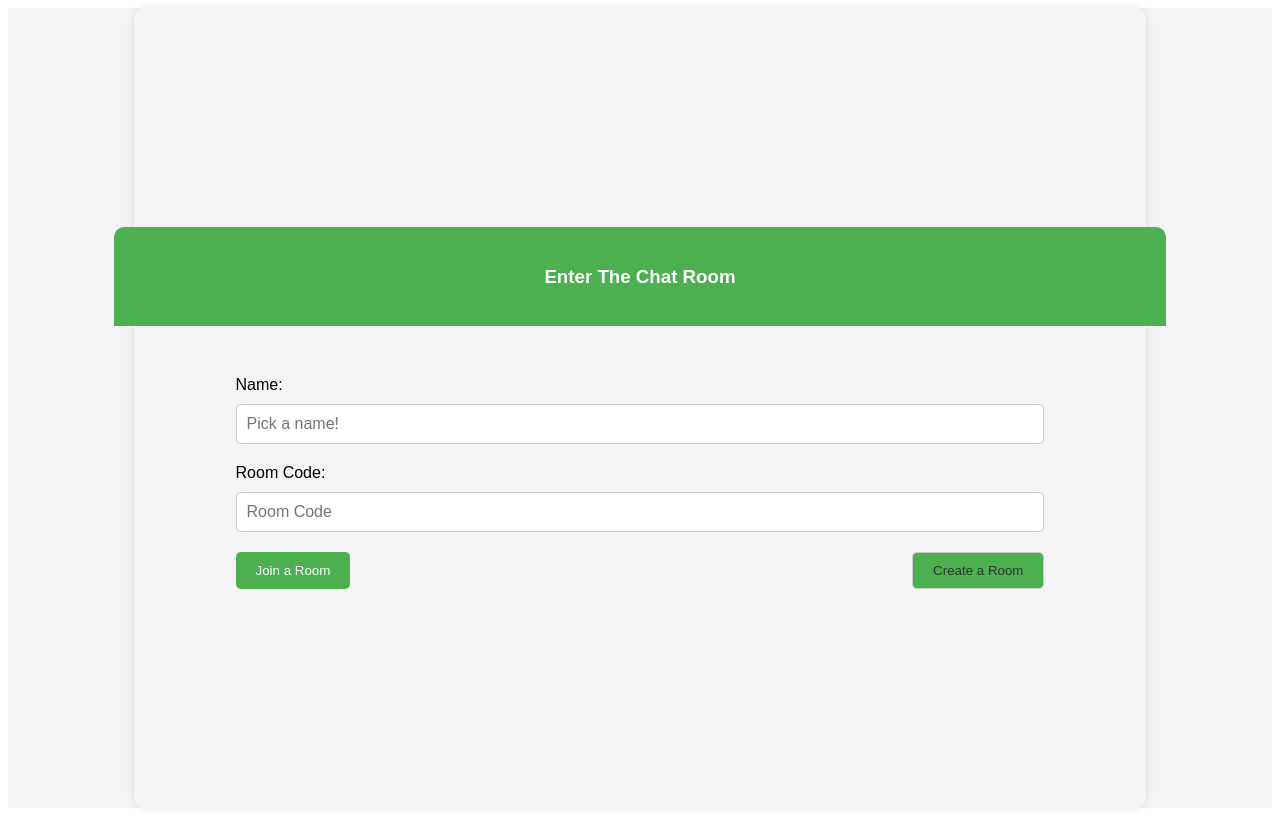
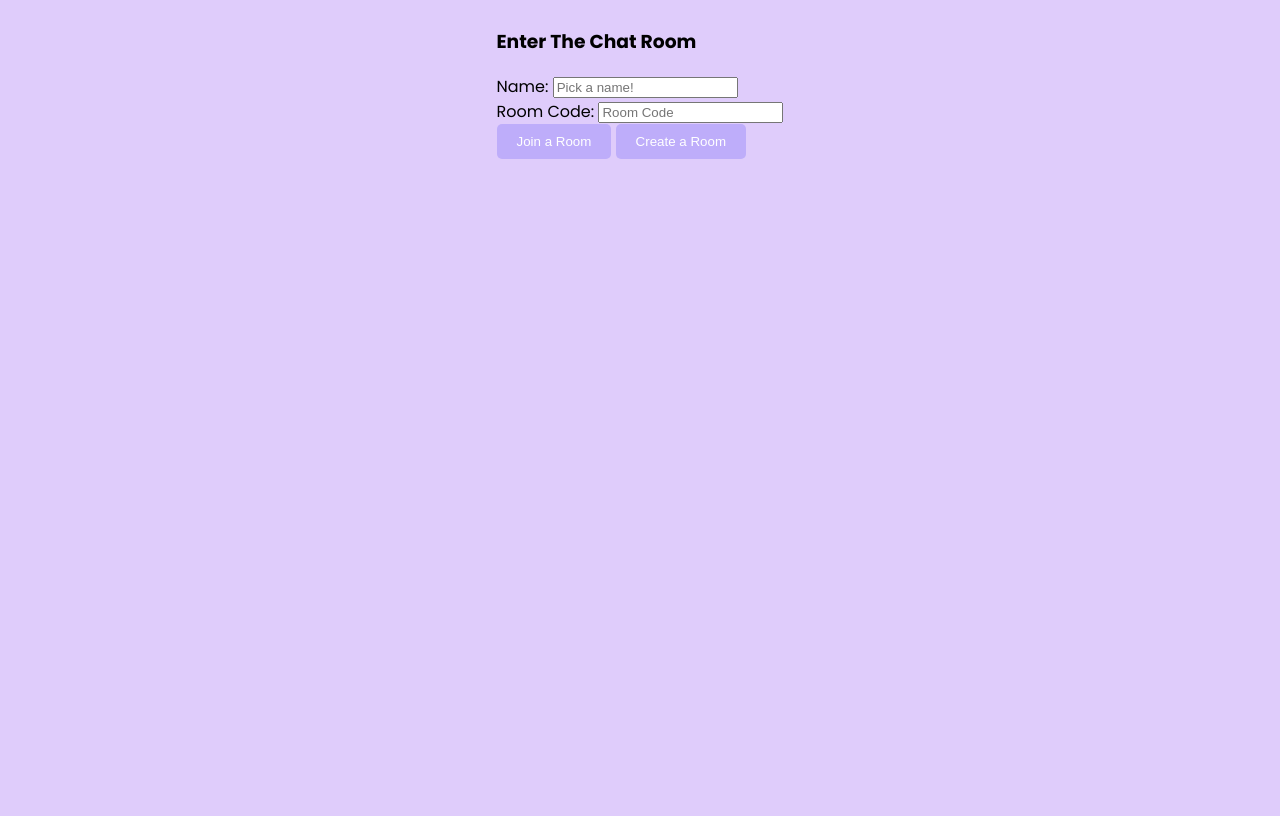
Before and after one commit to mhrkq/RumorChat, a Flask app: page / in a window 1280 px wide. After the commit the page ends 159 px from the top, so only its background shows below. Run offline with Flask 3, Linux system fonts and the light colour scheme; data that the repository does not hold is empty; some libraries are stand-ins or nearby versions.

Commit message:
Update2 style.css

```diff
--- a/static/css/style.css
+++ b/static/css/style.css
@@ -1,11 +1,38 @@
+@import url("https://fonts.googleapis.com/css2?family=Poppins:wght@400;500;600;700;800;900&display=swap");
+
+body {
+  font-family: "Poppins", sans-serif;
+  background: #DFCCFB;
+  color: black;
+  border-radius: 3px;
+}
+
+::-webkit-scrollbar {
+  width: 5px;
+}
+
+::-webkit-scrollbar-thumb {
+  background: #BEADFA;
+  border-radius: 10px;
+}
+
 .content {
-  font-family: "Sohne-Regular", sans-serif;
   display: flex;
-  flex-direction: column;
   align-items: center;
   justify-content: center;
-  background-color: #F4F4F4;
-  height: 100vh;
+}
+
+button {
+  padding: 10px 20px;
+  background-color: #BEADFA;
+  color: #fff;
+  border: none;
+  border-radius: 5px;
+  cursor: pointer;
+}
+
+button:hover {
+  background-color: #B983FF;
 }
 
 .buttons {
@@ -185,111 +220,3 @@ h2 {
   justify-content: flex-start;
   /* This is optional, it aligns children to the start of the container */
 }
-
-.chat-container {
-  font-family: "Sohne-Regular", sans-serif;
-  display: flex;
-  flex-direction: column;
-  align-items: center;
-  justify-content: center;
-  background-color: #F4F4F4;
-  height: 100vh;
-  width: 80%;
-  margin: auto;
-  border-radius: 10px;
-  box-shadow: 0px 0px 10px rgba(0,0,0,0.1);
-}
-
-.chat-header {
-  background-color: #4CAF50;
-  color: white;
-  padding: 20px;
-  width: 100%;
-  border-top-left-radius: 10px;
-  border-top-right-radius: 10px;
-  text-align: center;
-}
-
-.chat-form {
-  display: flex;
-  flex-direction: column;
-  align-items: center;
-  justify-content: center;
-  gap: 20px;
-  margin-top: 50px;
-  width: 100%;
-}
-
-.form-group {
-  display: flex;
-  flex-direction: column;
-  width: 80%;
-}
-
-.form-group label {
-  margin-bottom: 10px;
-}
-
-.form-group input {
-  padding: 10px;
-  border-radius: 5px;
-  border: 1px solid #ccc;
-  font-size: 16px;
-}
-
-.form-actions {
-  display: flex;
-  flex-direction: row;
-  justify-content: space-between;
-  width: 80%;
-}
-
-.form-actions .btn {
-  padding: 10px 20px;
-  border-radius: 5px;
-  border: none;
-  cursor: pointer;
-  transition: background-color 0.3s;
-}
-
-.form-actions .btn-primary {
-  background-color: #4CAF50;
-  color: white;
-}
-
-.form-actions .btn-primary:hover {
-  background-color: #45a049;
-}
-
-.form-actions .btn-secondary {
-  background-color: #4CAF50;
-  color: #333;
-  border: 1px solid #ccc;
-}
-
-.form-actions .btn-secondary:hover {
-  background-color: #45a049;
-}
-
-/* Add the font-family property to all relevant selectors */
-.buttons,
-.join,
-.create-btn,
-.message-box,
-.message-box-chatbot,
-.whole-box,
-.room-box,
-.room-box-chatbot,
-.members-box,
-.sessions-box,
-.session-item,
-.messages,
-.messages-chatbot,
-.inputs,
-h2,
-.text,
-.chatbot-text,
-.muted,
-.parent-container {
-  font-family: "Sohne-Regular", sans-serif;
-}
```
Also changed, not shown: other parts of static/css/style.css (+40 -32 lines).
